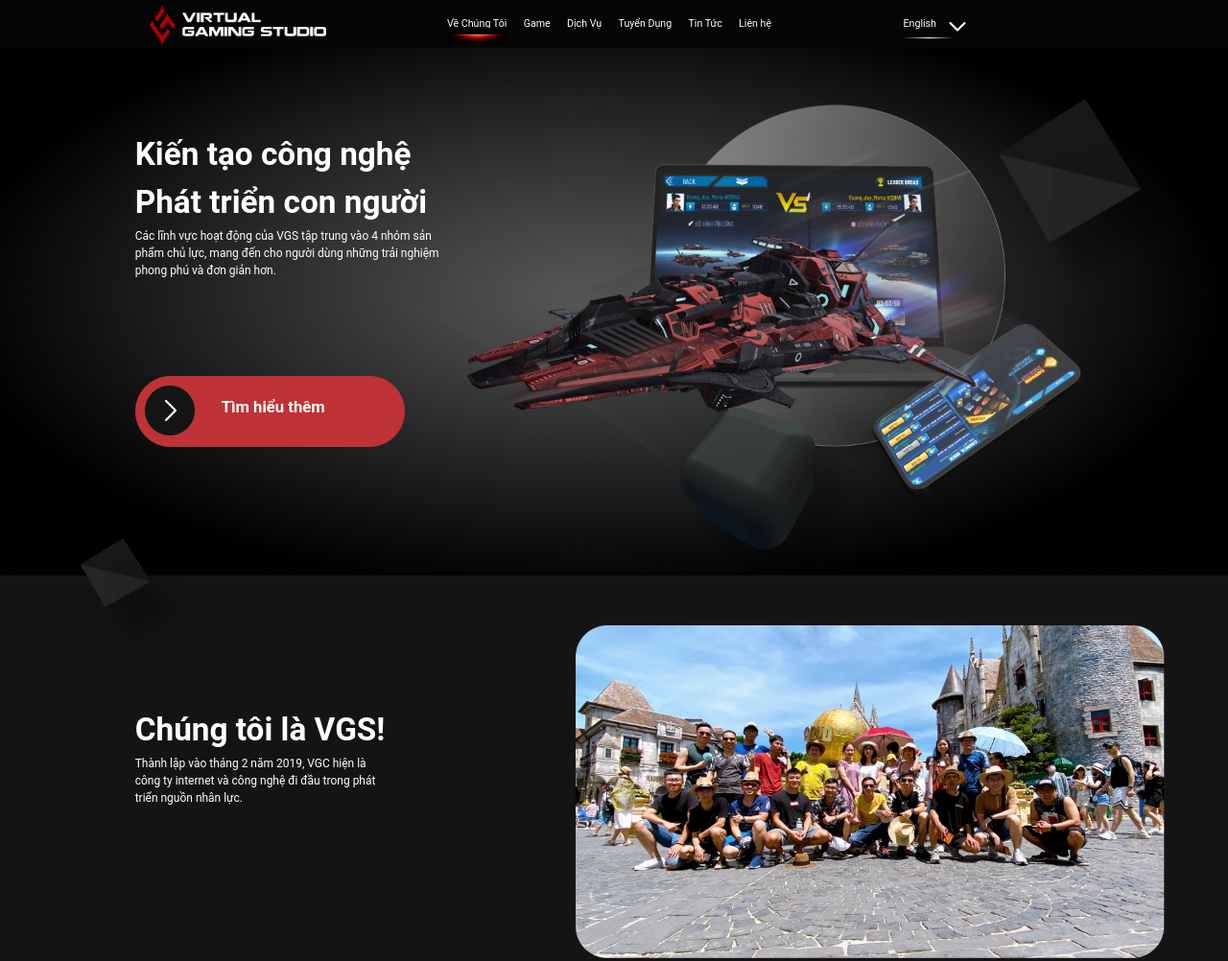
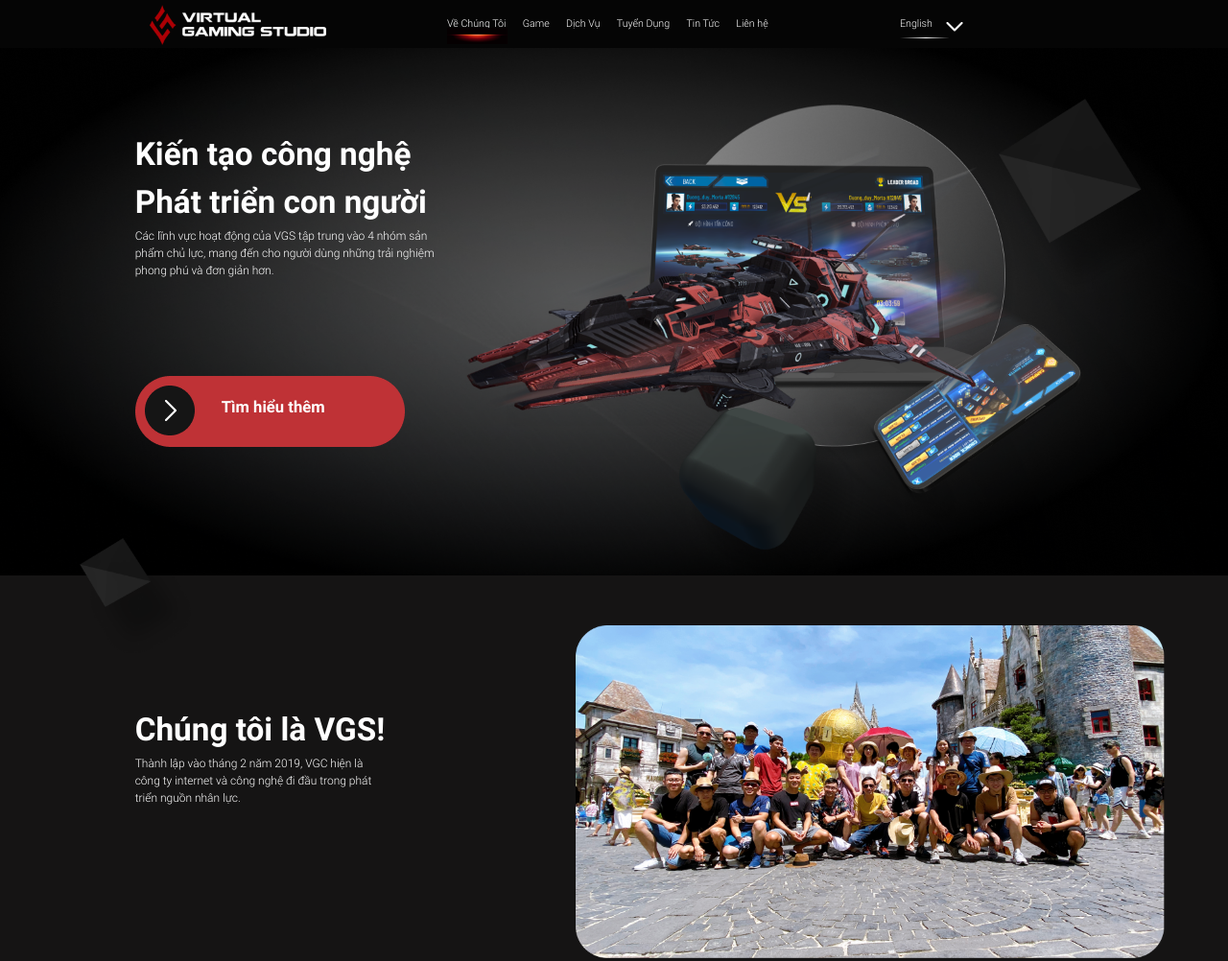
Before and after one commit to VuNguyen092/WebVGS, a plain HTML site: page index.html in a window 1280 px wide. Shown: the top 1002 px of the page at 96% size. Drawn offline with nearby package versions, Linux system fonts and the light colour scheme; the site is published under a folder, as on GitHub Pages, so addresses that start at the root find nothing.

Commit message:
fix font

```diff
--- a/css/fonts.css
+++ b/css/fonts.css
@@ -1,20 +1,20 @@
 @font-face {
     font-family: 'roboto';
-    src: url('/fonts/Roboto-Regular.ttf') format("truetype");
+    src: url('../fonts/Roboto-Regular.ttf') format("truetype");
     font-weight: normal;
     font-style: normal;
 }
 
 @font-face {
     font-family: 'roboto';
-    src: url('/fonts/Roboto-Bold.ttf') format("truetype");
+    src: url('../fonts/Roboto-Bold.ttf') format("truetype");
     font-weight: bold;
     font-style: normal;
 }
 
 @font-face {
     font-family: 'roboto';
-    src: url('/fonts/Roboto-Light.ttf') format("truetype");
+    src: url('../fonts/Roboto-Light.ttf') format("truetype");
     font-weight: lighter;
     font-style: normal;
 }
```
